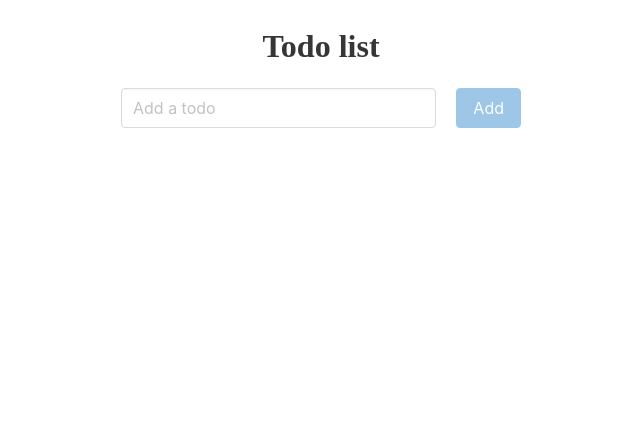
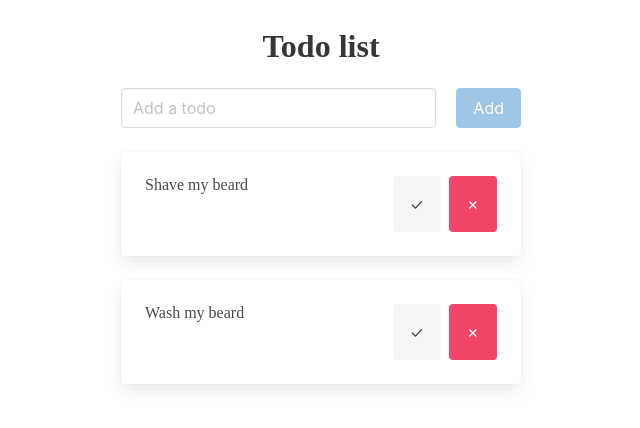
Before and after one commit to RamunnoAJ/vue3-firebase-todo, a Vue app: page / in a window 1280 px wide. Shown: the top 428 px of the page, without its empty margins (319-959 px from the left). Built offline with nearby package versions, Linux system fonts and the light colour scheme.

Commit message:
added delete todo function

```diff
--- a/src/App.vue
+++ b/src/App.vue
@@ -31,7 +31,7 @@
               <button class="button is-light">
                 &check;
               </button>
-              <button class="button is-danger ml-2">
+              <button class="button is-danger ml-2" @click="deleteTodo(todo.id)">
                 &cross;
               </button>
             </div>
@@ -47,16 +47,16 @@ import { ref } from 'vue';
 import { v4 as uuidv4 } from 'uuid'
 
 const todos = ref([
-  // {
-  //   id: 'id1',
-  //   content: 'Shave my beard',
-  //   done: false
-  // },
-  // {
-  //   id: 'id2',
-  //   content: 'Wash my beard',
-  //   done: false
-  // }
+  {
+    id: 'id1',
+    content: 'Shave my beard',
+    done: false
+  },
+  {
+    id: 'id2',
+    content: 'Wash my beard',
+    done: false
+  }
 ])
 
 const newTodoContent = ref('')
@@ -71,6 +71,10 @@ const addTodo = () => {
   todos.value.unshift(newTodo)
   newTodoContent.value = ''
 }
+
+const deleteTodo = id => {
+  todos.value = todos.value.filter(todo => todo.id !== id)
+}
 </script>
 
 <style scoped>
```
